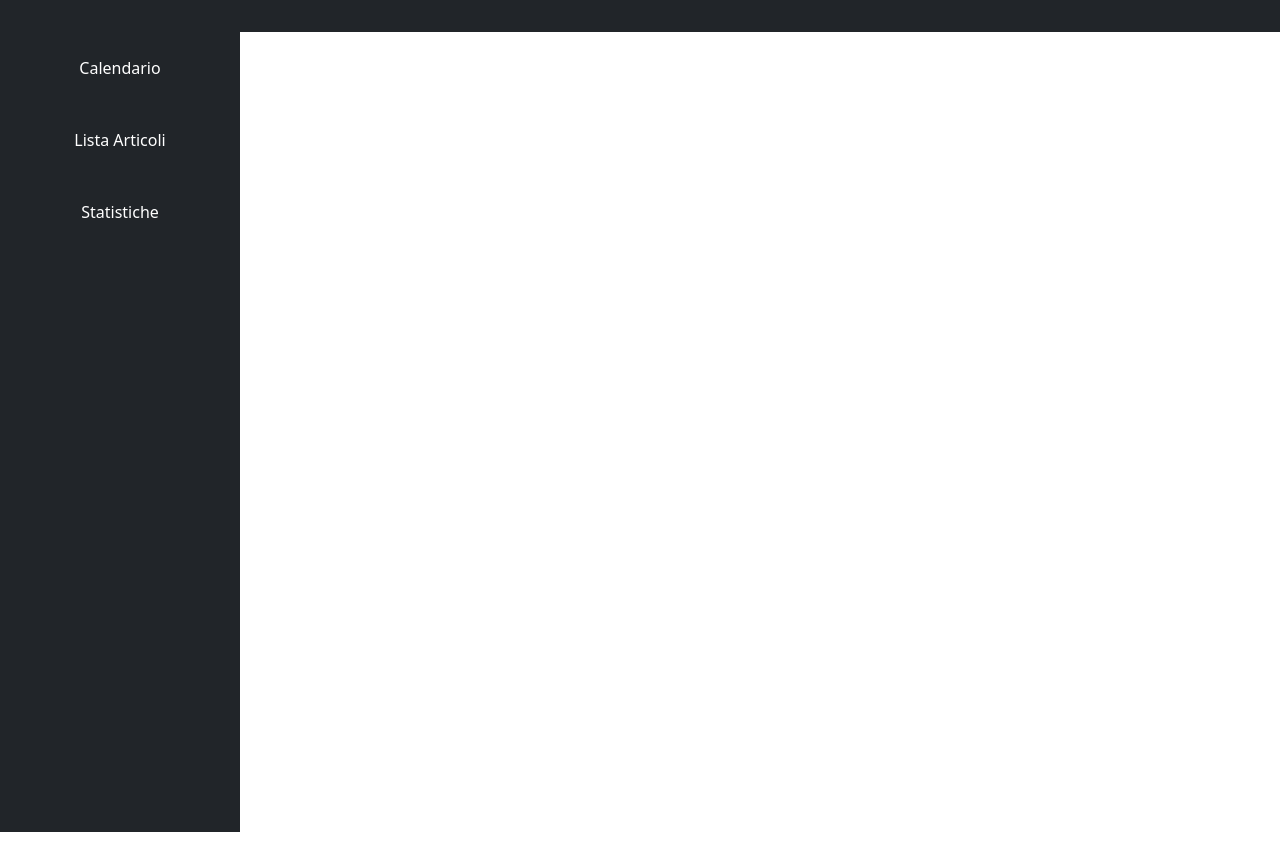
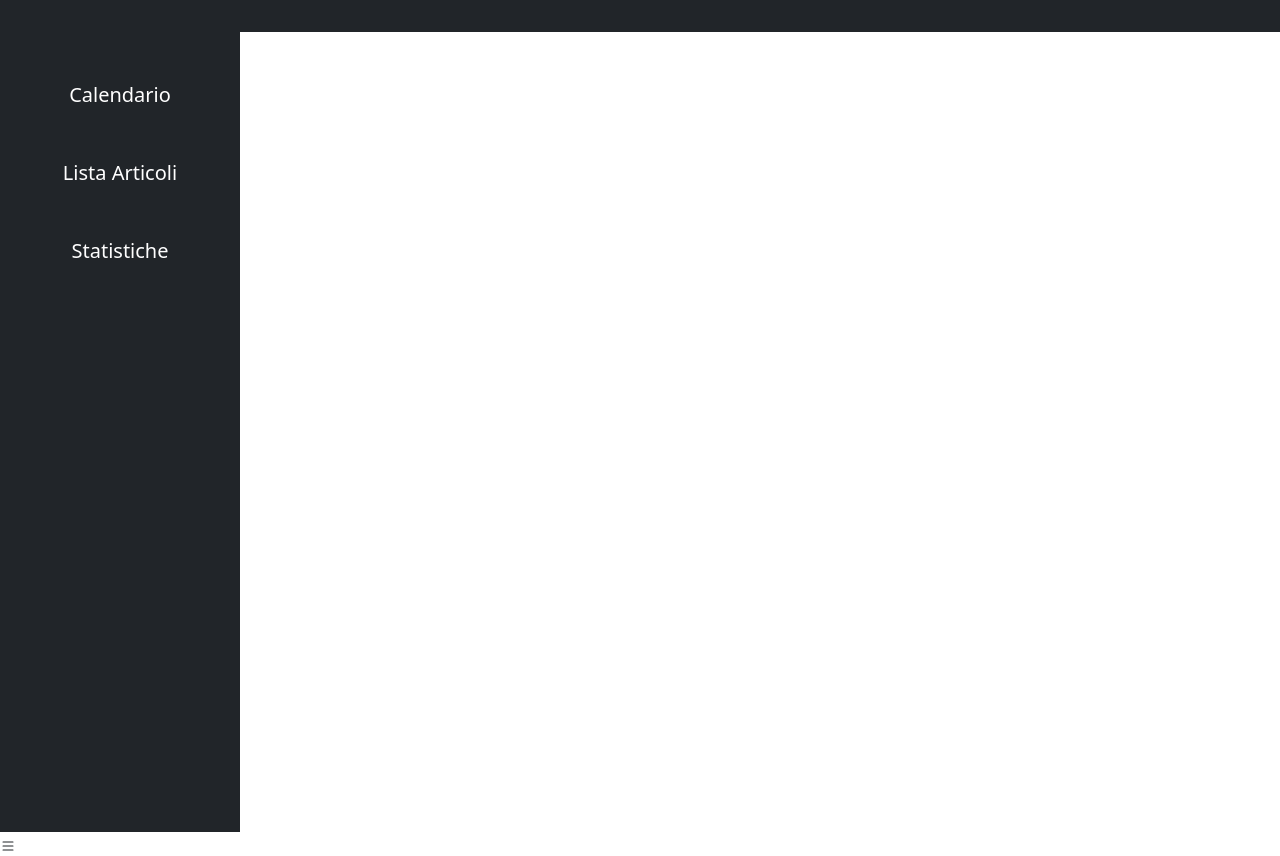
Before and after one commit to Ivanfras98/Hacking-Week-Project-G-5, a plain HTML site: page index.html in a window 1280 px wide. Before the commit the page ends 832 px from the top, so only its background shows below. Drawn offline with nearby package versions, Linux system fonts and the light colour scheme.

Commit message:
feat: link aside

```diff
--- a/index.html
+++ b/index.html
@@ -4,8 +4,9 @@
     <meta charset="UTF-8">
     <meta http-equiv="X-UA-Compatible" content="IE=edge">
     <meta name="viewport" content="width=device-width, initial-scale=1.0">
-    <!-- link bootstrap -->
+    <!-- css bootstrap -->
     <link href="https://cdn.jsdelivr.net/npm/bootstrap@5.2.0/dist/css/bootstrap.min.css" rel="stylesheet" integrity="sha384-gH2yIJqKdNHPEq0n4Mqa/HGKIhSkIHeL5AyhkYV8i59U5AR6csBvApHHNl/vI1Bx" crossorigin="anonymous">
+
     <title>Document</title>
     <body>
         <!-- layout bootstrap -->
@@ -16,11 +17,23 @@
               </span>
             </div>
           </nav>
-          <div class="d-flex justify-content-start align-items-center flex-column bg-dark" style="width: 15rem; height: 100vh">
-            <div class="p-4 text-white">Calendario</div>
-            <div class="p-4 text-white">Lista Articoli</div>
-            <div class="p-4 text-white">Statistiche</div>
+          <div class=".d-sm-flex  m-0 p-0">
+            <div class="d-flex justify-content-start align-items-center flex-column bg-dark m-0" style="width: 15rem; height: 100vh">
+                <a href="/" class="d-flex align-items-center text-white text-decoration-none">
+                    <span class="fs-5 d-none d-sm-inline mt-5 mb-5">Calendario</span>
+                </a>
+                <a href="/" class="d-flex align-items-center text-white text-decoration-none">
+                    <span class="fs-5 d-none d-sm-inline mb-5">Lista Articoli</span>
+                </a>
+                <a href="/" class="d-flex align-items-center text-white text-decoration-none">
+                    <span class="fs-5 d-none d-sm-inline">Statistiche</span>
+                </a>
           </div>
+          <div class="hamburger">
+            <svg xmlns="http://www.w3.org/2000/svg" width="16" height="16" fill="currentColor" class="bi bi-list" viewBox="0 0 16 16">
+                <path fill-rule="evenodd" d="M2.5 12a.5.5 0 0 1 .5-.5h10a.5.5 0 0 1 0 1H3a.5.5 0 0 1-.5-.5zm0-4a.5.5 0 0 1 .5-.5h10a.5.5 0 0 1 0 1H3a.5.5 0 0 1-.5-.5zm0-4a.5.5 0 0 1 .5-.5h10a.5.5 0 0 1 0 1H3a.5.5 0 0 1-.5-.5z"/>
+              </svg>
+        </div>
         <script src="https://cdn.jsdelivr.net/npm/bootstrap@5.2.0/dist/js/bootstrap.bundle.min.js" integrity="sha384-A3rJD856KowSb7dwlZdYEkO39Gagi7vIsF0jrRAoQmDKKtQBHUuLZ9AsSv4jD4Xa" crossorigin="anonymous"></script>
       </body>
 
```
